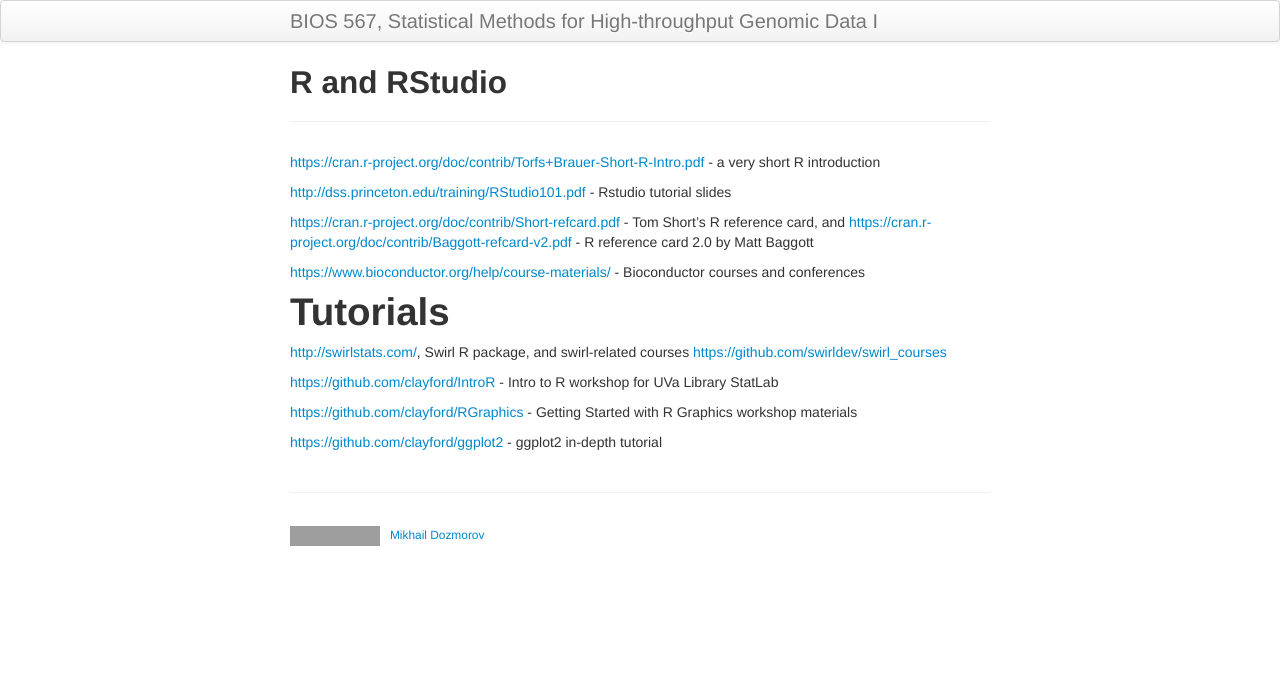
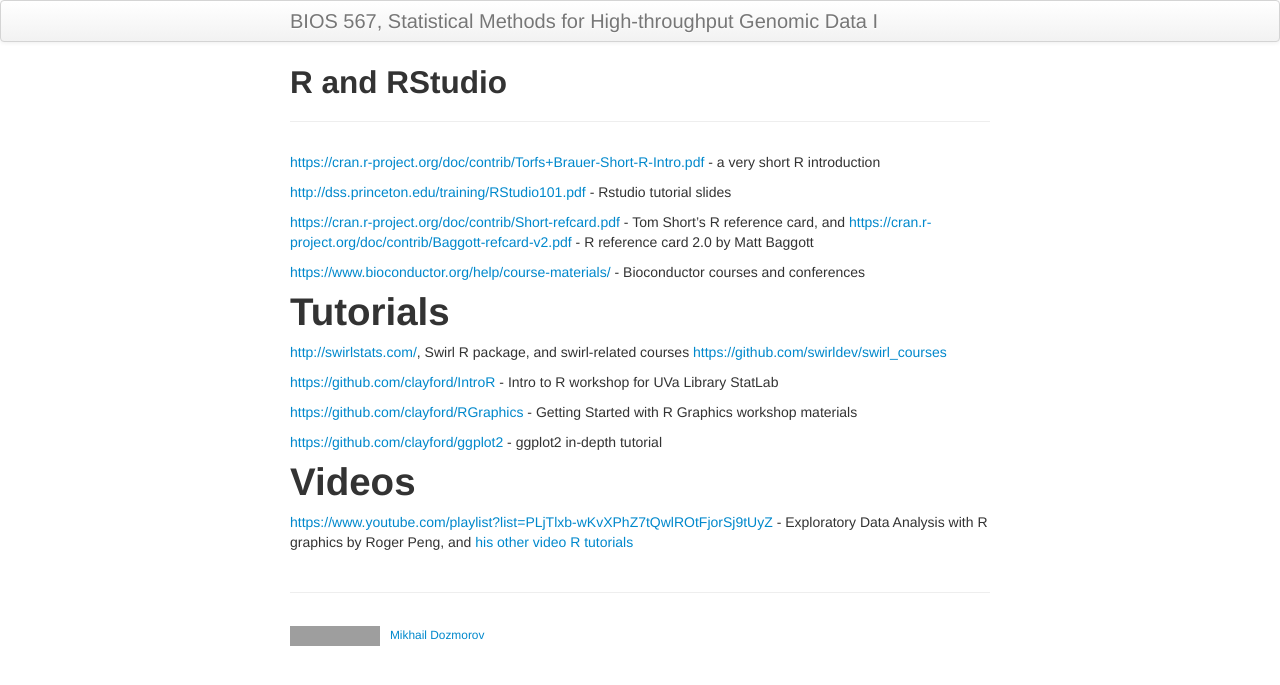
Before and after one commit to mdozmorov/BIOS567, a Jekyll site: the page built from pages/01_R.md, in a window 1280 px wide. Shown: the top 685 px of the page. Built offline with Jekyll 4.4.1, drawn with Linux system fonts in a browser that asks for light colours; grey boxes are pictures that could not be loaded.

Commit message:
Add Roger Peng video tutorialsclear

```diff
--- a/pages/01_R.md
+++ b/pages/01_R.md
@@ -21,3 +21,8 @@ title: R and RStudio
 [https://github.com/clayford/RGraphics](https://github.com/clayford/RGraphics) - Getting Started with R Graphics workshop materials
 
 [https://github.com/clayford/ggplot2](https://github.com/clayford/ggplot2) - ggplot2 in-depth tutorial
+
+
+# Videos
+
+[https://www.youtube.com/playlist?list=PLjTlxb-wKvXPhZ7tQwlROtFjorSj9tUyZ](https://www.youtube.com/playlist?list=PLjTlxb-wKvXPhZ7tQwlROtFjorSj9tUyZ) - Exploratory Data Analysis with R graphics by Roger Peng, and [his other video R tutorials](https://www.youtube.com/user/rdpeng/playlists)
```
